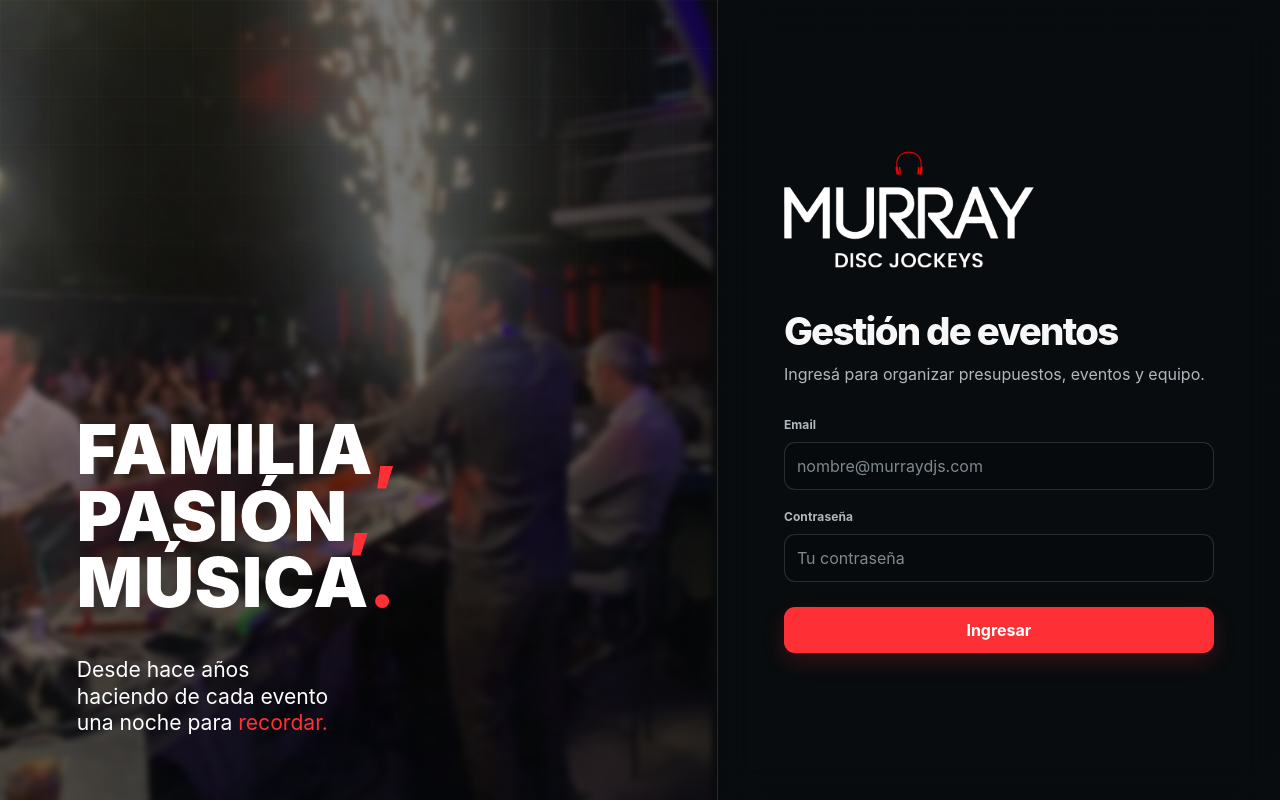
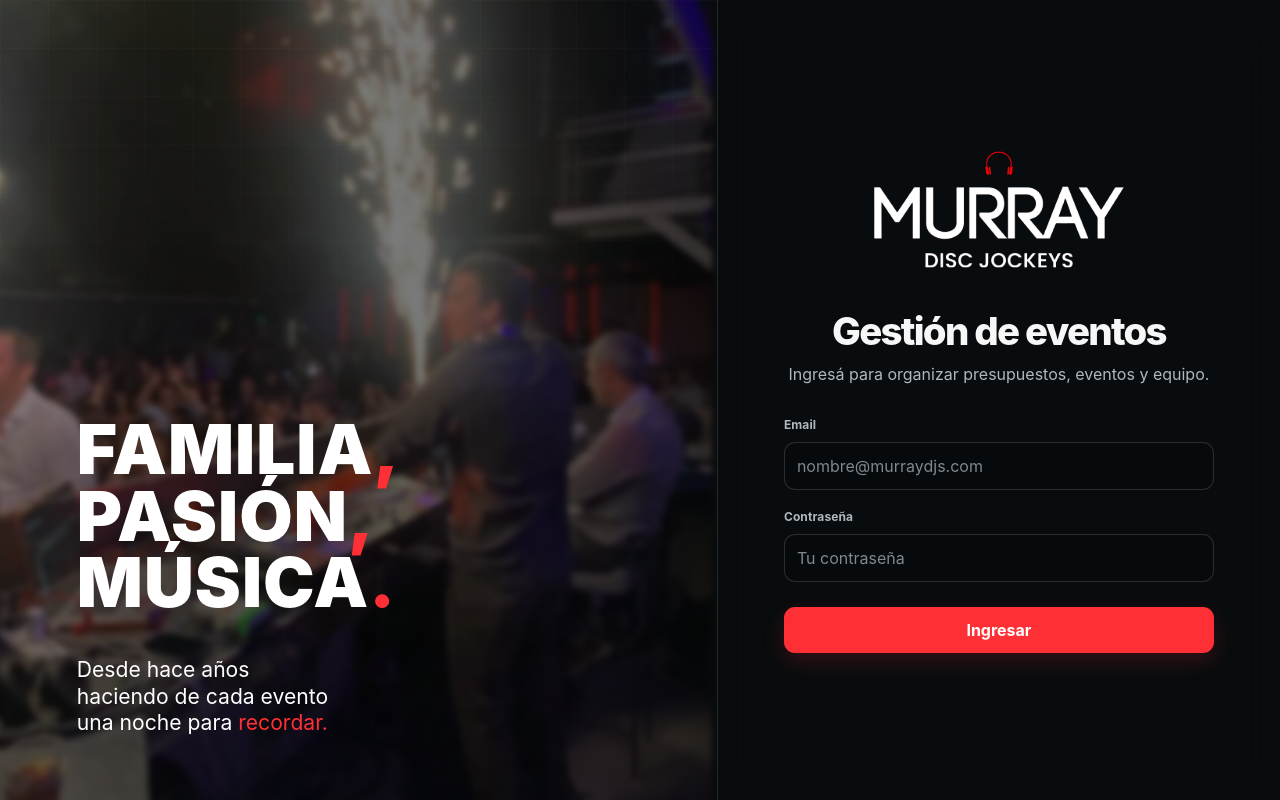
Before and after one commit to murraydjs1/murray-sistema, a Next.js app: page /login in a window 1280 px wide. Built offline with nearby package versions, Linux system fonts and the light colour scheme; no server answers.

Commit message:
style: center login panel content

```diff
--- a/src/app/globals.css
+++ b/src/app/globals.css
@@ -135,11 +135,11 @@ a.card:hover{box-shadow:0 20px 50px rgba(0,0,0,.2)}
 .login-message-title span,.login-message p span{color:#ff3035}
 .login-message p{margin:42px 0 0;font-size:clamp(17px,1.65vw,25px);line-height:1.24;font-weight:400;white-space:nowrap}
 .login-panel{position:relative;z-index:3;display:flex;align-items:center;justify-content:center;min-width:0;background:rgba(9,13,15,.68);border-left:1px solid rgba(255,255,255,.12);backdrop-filter:blur(18px);-webkit-backdrop-filter:blur(18px)}
-.login-panel-content{width:min(430px,calc(100% - 96px));padding:44px 0}
-.login-panel-logo{display:block;width:min(250px,80%);height:auto;margin:0 0 38px}
+.login-panel-content{width:min(430px,calc(100% - 96px));padding:44px 0;text-align:center}
+.login-panel-logo{display:block;width:min(250px,80%);height:auto;margin:0 auto 38px}
 .login-panel h1{margin:0 0 9px;font-size:clamp(30px,3vw,40px);font-weight:780;letter-spacing:-.045em}
 .login-panel>.login-panel-content>p{margin:0;line-height:1.55}
-.login-form{margin-top:30px}
+.login-form{margin-top:30px;text-align:left}
 .login-form .btn{margin-top:7px}
 @keyframes login-drift{from{transform:scale(1.03) translate3d(-1%,0,0)}to{transform:scale(1.07) translate3d(1%, -1%,0)}}
 @media(max-width:820px){.login{grid-template-columns:1fr;overflow:auto}.login-hero{min-height:46dvh;height:46dvh}.login-message{left:28px;bottom:24px}.login-message-title{font-size:clamp(42px,10vw,70px)}.login-message p{margin-top:24px;font-size:clamp(15px,3.8vw,21px)}.login-panel{min-height:54dvh;border-left:0;border-top:1px solid rgba(255,255,255,.12);background:rgba(9,13,15,.76)}.login-panel-content{width:min(calc(100% - 48px),520px);padding:40px 0 52px}.login-panel-logo{width:210px;margin-bottom:28px}}
```
